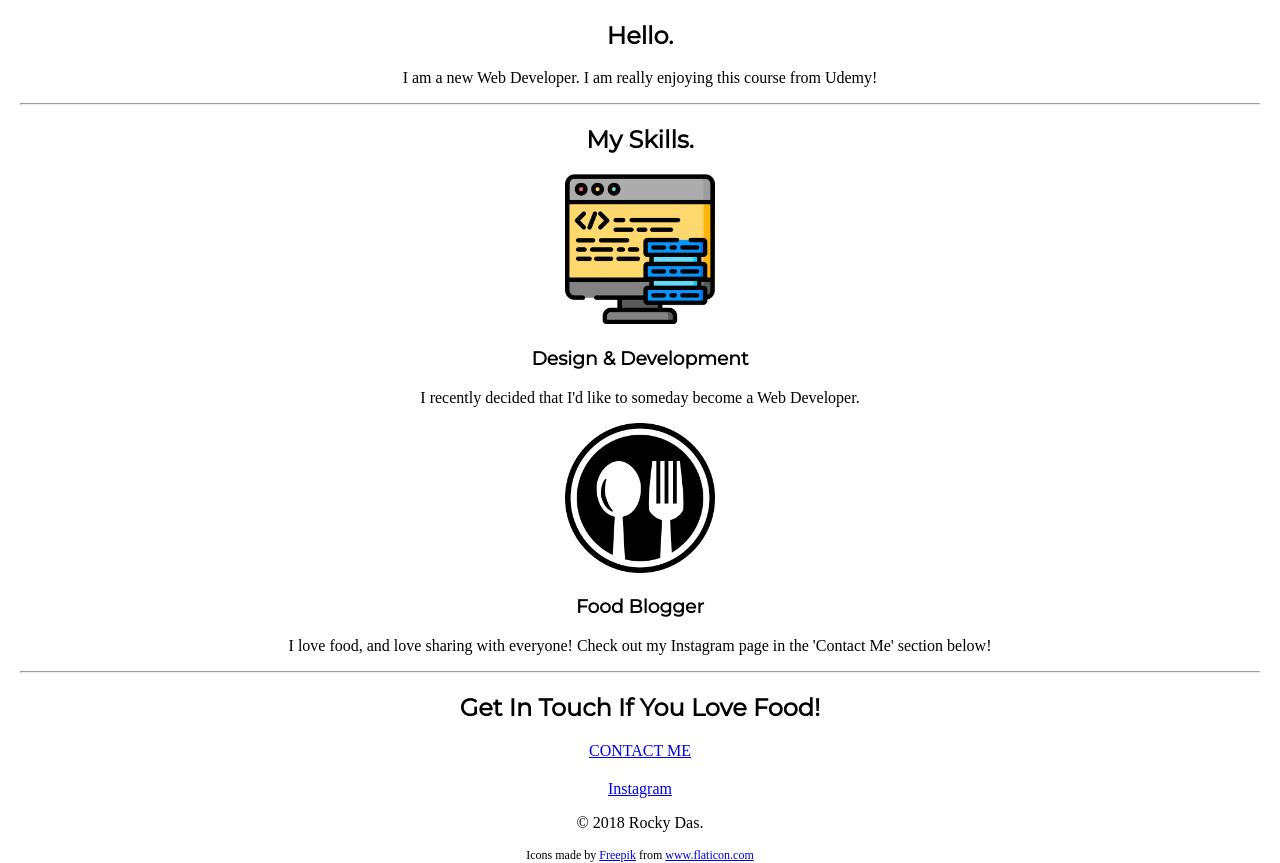
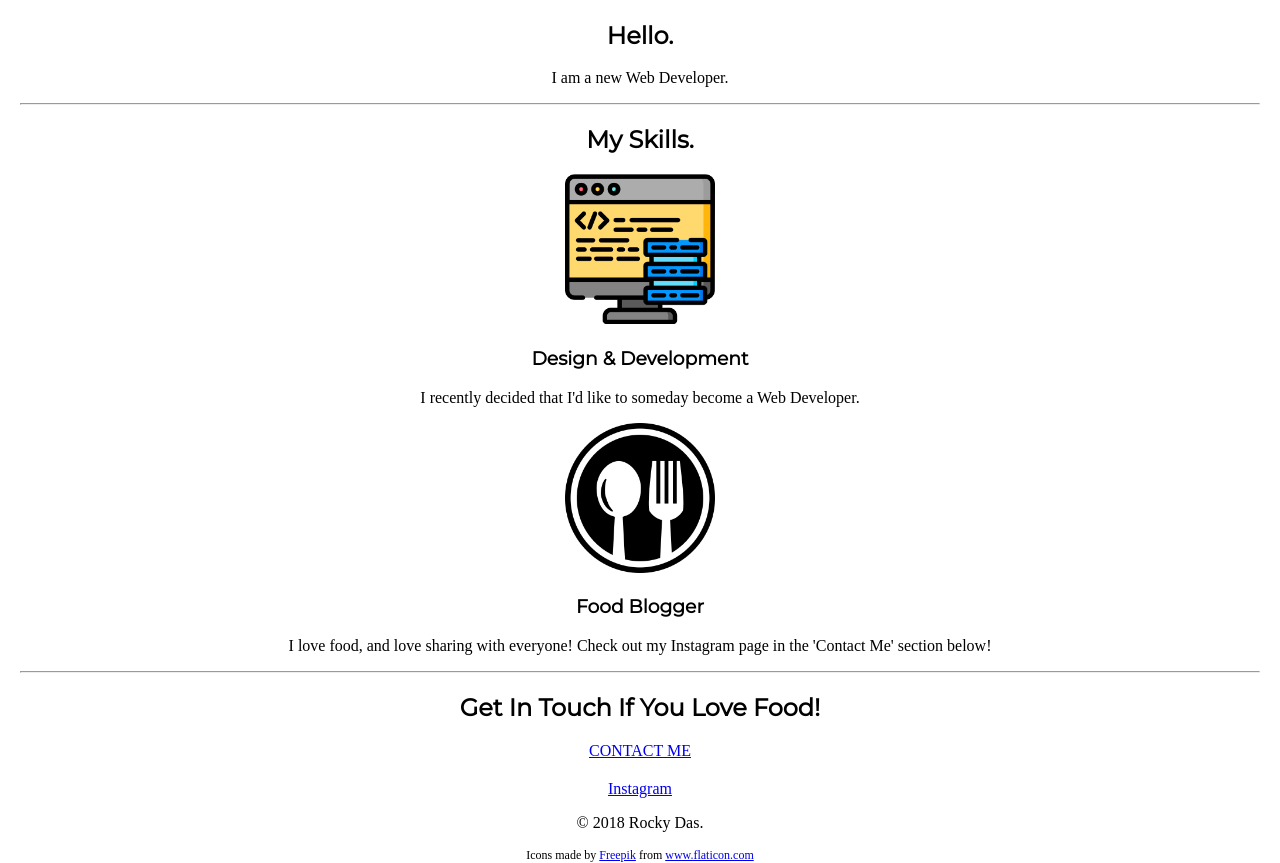
Before and after one commit to rrdas9113/My-Site, a plain HTML site: page index.html in a window 1280 px wide. Shown: the part 870-1733 px from the top of the page. Drawn offline with Linux system fonts and the light colour scheme.

Commit message:
Update
Made changes to top class.

```diff
--- a/index.html
+++ b/index.html
@@ -21,7 +21,7 @@
       <div class="profile">
         <img src="images\my-icons-collection\png\002-boy.png" alt="profile picture" style="width: 150px; height: 150px">
         <h2>Hello.</h2>
-        <p>I am a new Web Developer. I am really enjoying this course from Udemy!</p>
+        <p>I am a new Web Developer.</p>
       </div>
 
       <hr>
```
